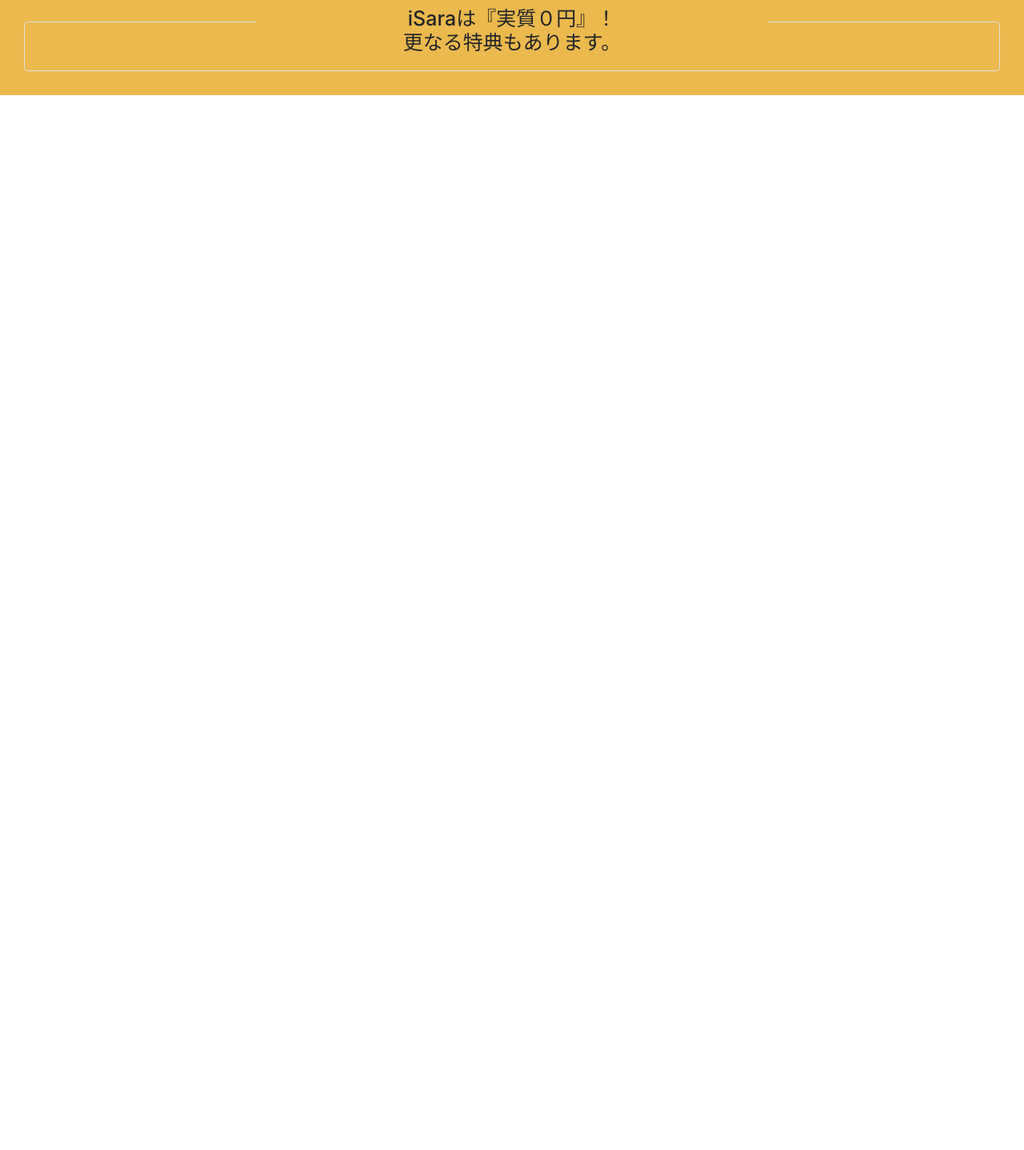
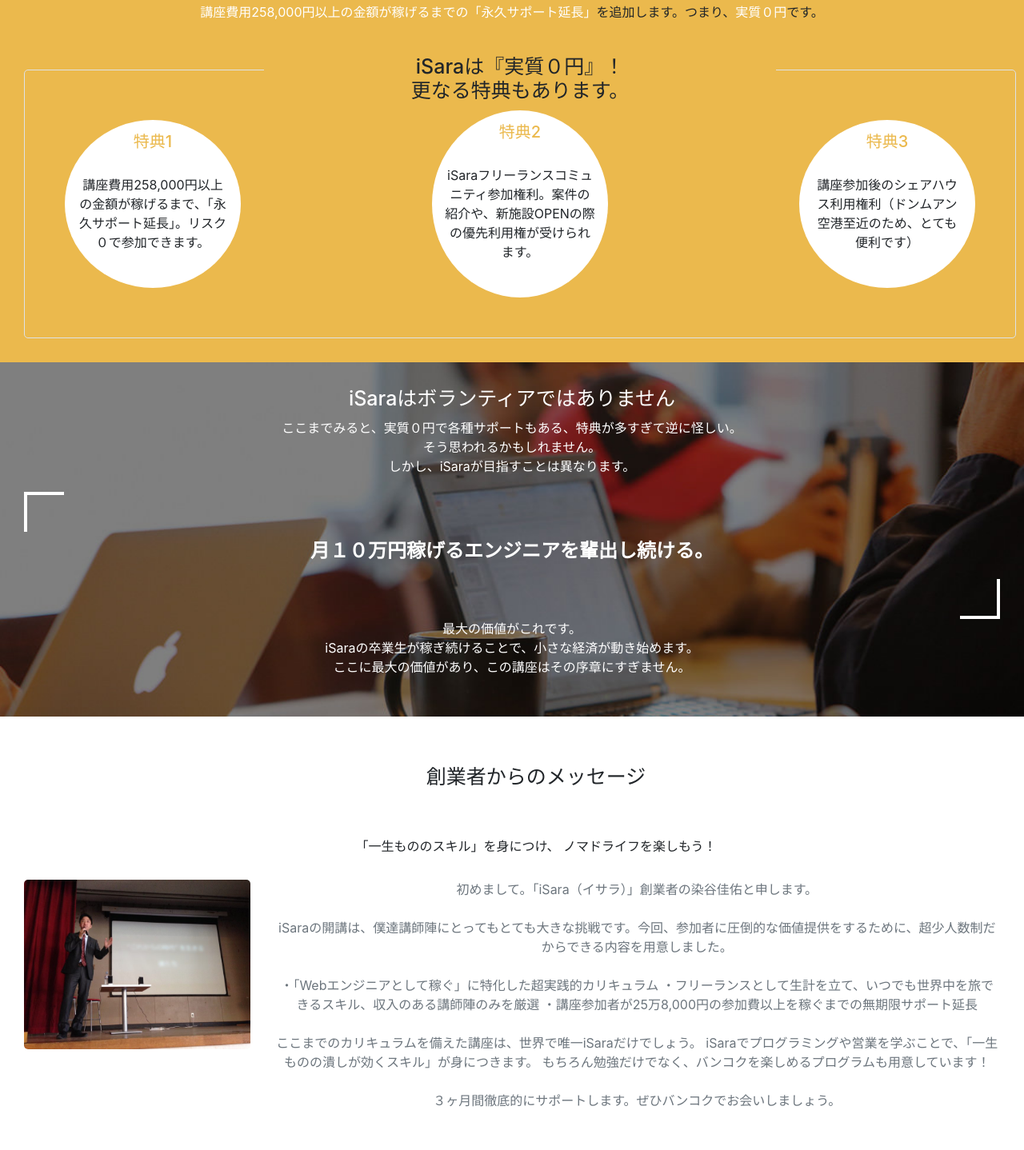
Before and after one commit to shibuya365/copy_web-4, a plain HTML site: page index.html in a window 1280 px wide. Shown: the part 9944-11382 px from the top of the page at 80% size. Before the commit the page ends 10063 px from the top, so only its background shows below. Drawn offline with nearby package versions, Linux system fonts and the light colour scheme.

Commit message:
add from message

```diff
--- a/index.html
+++ b/index.html
@@ -582,23 +582,82 @@
       </div>
 
       <!-- special -->
-      <div class="special cotainer text-black bg-secondary text-center p-3">
-        <div class="row">
+      <div class="special container-fluid text-black bg-secondary text-center p-3">
+        <div class="row p-4">
           <h5 class="col-12">iSara受講生への参加特典</h5>
           <p class="col-12 small"><span class="text-white">講座費用258,000円以上の金額が稼げるまでの「永久サポート延長」</span>を追加します。つまり、<span class="text-white">実質０円</span>です。</p>
         </div>
-        <div class="row special-box position-relative border rounded m-2 p-4">
+        <div class="container-fluid special-box position-relative border rounded m-2 p-4">
           <h5 class="position-absolute bg-secondary">iSaraは『実質０円』！<br>更なる特典もあります。</h5>
           <div class="row d-md-none">
-            <div class="col-2 about_circle rounded-circle bg-white text-secondary small my-3">特典１</div>
+            <div class="about_circle rounded-circle bg-white text-secondary small my-3">特典１</div>
             <div class="col-10 text-white text-left my-auto small">参加費以上の金額が稼げるまで「永久サポート」参加費用は実質0円です。</div>
-            <div class="col-2 about_circle rounded-circle bg-white text-secondary small my-3">特典２</div>
+            <div class="about_circle rounded-circle bg-white text-secondary small my-3">特典２</div>
             <div class="col-10 text-white text-left my-auto small">フリーランスエンジニアになる為の動画講義を無料プレゼント</div>
-            <div class="col-2 about_circle rounded-circle bg-white text-secondary small my-3">特典３</div>
+            <div class="about_circle rounded-circle bg-white text-secondary small my-3">特典３</div>
             <div class="col-10 text-white text-left my-auto small">フリーランス講師による個別コンサル（渡航前の週１回）</div>
+          </div>
+          <div class="d-none d-md-block">
+            <div class="d-flex flex-column align-items-center flex-lg-row justify-content-between p-3">
+
+              <div class="special_ciecle rounded-circle bg-white">
+                <h6 class="text-secondary">特典1</h6>
+                <p class="small my-4">講座費用258,000円以上の金額が稼げるまで、「永久サポート延長」。リスク０で参加できます。</p>
+              </div>
+              <div class="special_ciecle rounded-circle bg-white">
+                <h6 class="text-secondary">特典2</h6>
+                <p class="small my-4">iSaraフリーランスコミュニティ参加権利。案件の紹介や、新施設OPENの際の優先利用権が受けられます。</p>
+              </div>
+              <div class="col-lg-3 special_ciecle rounded-circle bg-white">
+                <h6 class="text-secondary">特典3</h6>
+                <p class="small my-4">講座参加後のシェアハウス利用権利（ドンムアン空港至近のため、とても便利です）</p>
+              </div>
+            </div>
           </div>
         </div>
       </div>
+
+      <!-- Not a volunteer -->
+      <div class="not_volunteer container-fluid text-white text-center p-4
+      ">
+        <h5>iSaraはボランティアではありません</h5>
+        <p class="small">ここまでみると、実質０円で各種サポートもある、特典が多すぎて逆に怪しい。<br>
+          そう思われるかもしれません。<br>
+          しかし、iSaraが目指すことは異なります。</p>
+        <div class="position-relative p-5">
+          <h5 class="txt-parentheses">月１０万円稼げる<br class="d-md-none"><br class="d-md-none">エンジニアを輩出し続ける。</h5>
+        </div>
+        <p class="small">最大の価値がこれです。<br>
+          iSaraの卒業生が稼ぎ続けることで、小さな経済が動き始めます。<br>
+          ここに最大の価値があり、この講座はその序章にすぎません。</p>
+      </div>
+
+      <!-- 創業者からのメッセージ -->
+      <div class="container-fluid p-4 text-center">
+        <div class="row row-cols-1" >
+          <h5 class="text-center m-4">創業者からのメッセージ</h5>
+          <p class="small text-center m-4">「一生もののスキル」を身につけ、<br class="d-md-none">
+            ノマドライフを楽しもう！</p>
+        </div>
+        <div class="row">
+          <div class="col-lg-3">
+            <img class="img-fluid rounded w-100" src="./img/IMG_1139-768x576.jpg">
+
+          </div>
+          <p class="col-lg-9 small text-muted">初めまして。「iSara（イサラ）」創業者の染谷佳佑と申します。
+          <br><br>
+          iSaraの開講は、僕達講師陣にとってもとても大きな挑戦です。今回、参加者に圧倒的な価値提供をするために、超少人数制だからできる内容を用意しました。
+          <br><br>
+          ・「Webエンジニアとして稼ぐ」に特化した超実践的カリキュラム
+          ・フリーランスとして生計を立て、いつでも世界中を旅できるスキル、収入のある講師陣のみを厳選
+          ・講座参加者が25万8,000円の参加費以上を稼ぐまでの無期限サポート延長
+          <br><br>
+          ここまでのカリキュラムを備えた講座は、世界で唯一iSaraだけでしょう。 iSaraでプログラミングや営業を学ぶことで、「一生ものの潰しが効くスキル」が身につきます。 もちろん勉強だけでなく、バンコクを楽しめるプログラムも用意しています！
+          <br><br>
+          ３ヶ月間徹底的にサポートします。ぜひバンコクでお会いしましょう。</p>
+        </div>
+
+
 
 
 
--- a/style/style.scss
+++ b/style/style.scss
@@ -17,6 +17,7 @@ li {
   width: 860px;
   max-width: calc(100% - 40px);
 }
+
 .txt-parentheses {
   text-align: center;
   font-size: 15px;
@@ -299,6 +300,30 @@ li {
     width: 60px;
     height: 60px;
   }
+  .special_ciecle {
+    max-width: 220px;
+    // height: 220px;
+    padding: 15px;
+    // line-height: 220px;
+    // display: table-cell;
+    // vertical-align: middle;
+  }
+}
+
+.not_volunteer {
+  background-image: url("../img/specialdetail.jpg");
+  background-size: cover;
+  background-position: center;
+  .txt-parentheses {
+    &::before {
+      border-top: 4px solid white;
+      border-left: 4px solid white;
+    }
+    &::after {
+      border-bottom: 4px solid white;
+      border-right: 4px solid white;
+    }
+  }
 }
 
 
```
Also changed, not shown: img/IMG_1139-768x576.jpg (added), img/specialdetailsp.jpg (added), style/style.css, 3 other files.
